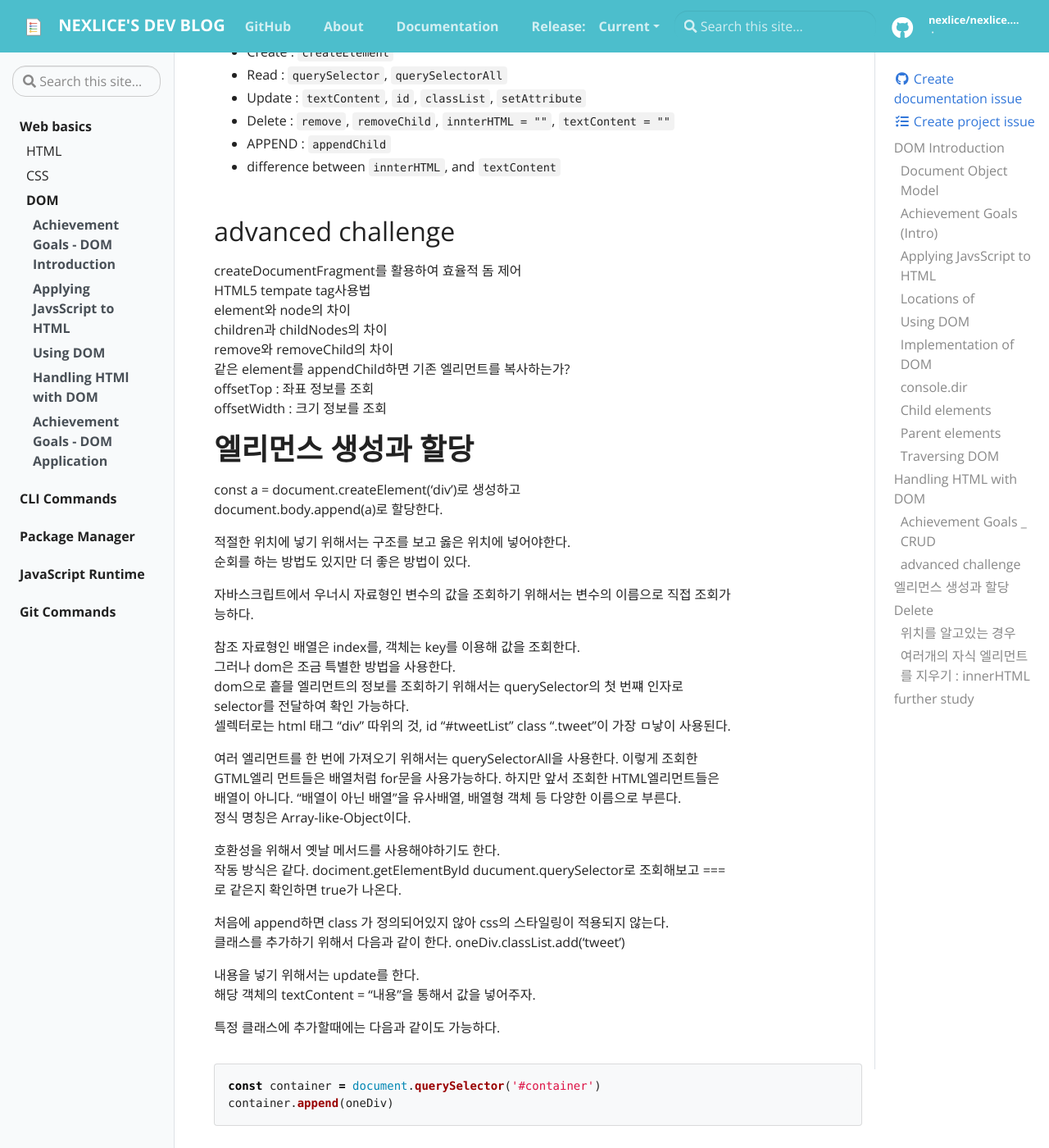
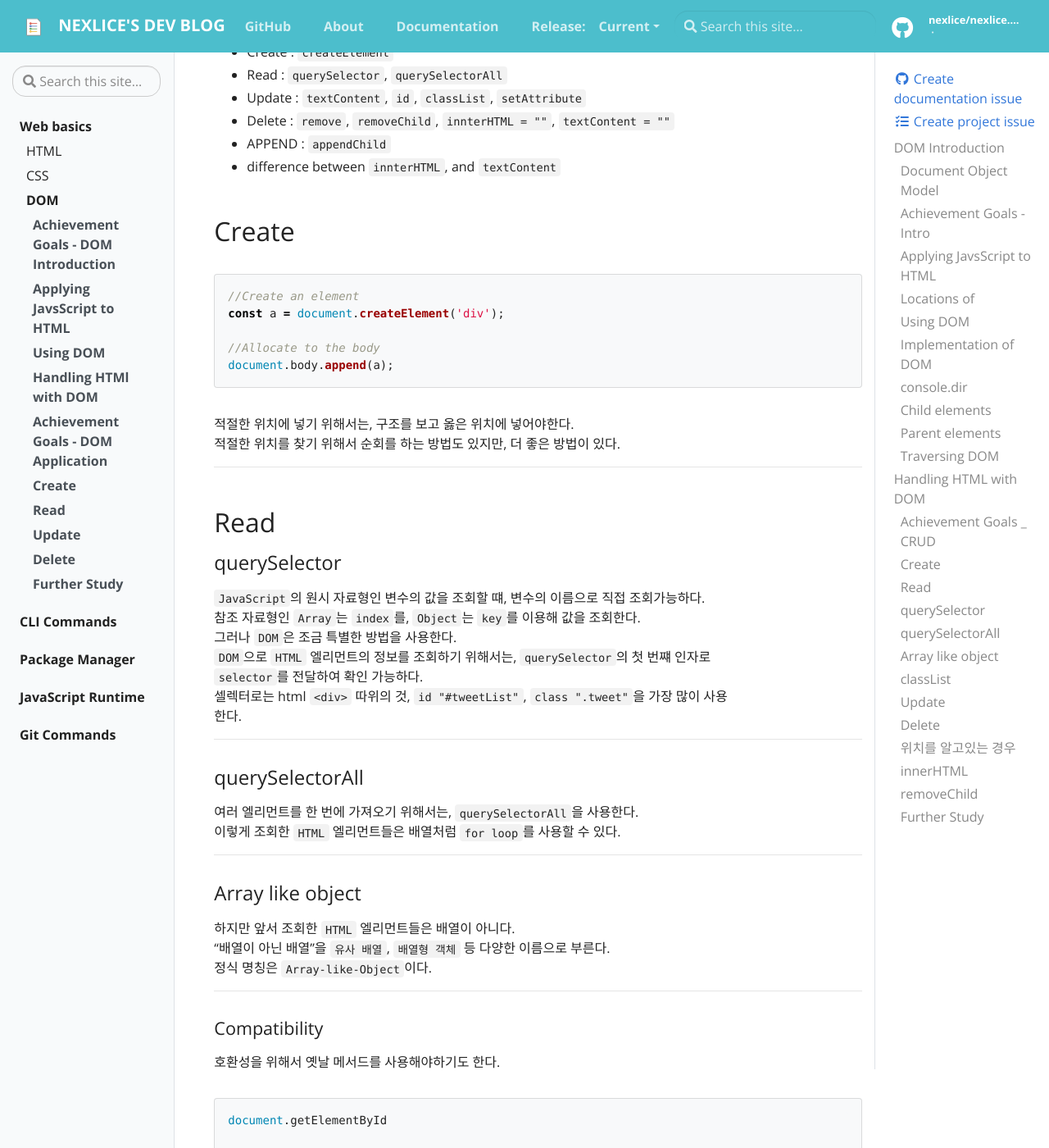
Before and after one commit to nexlice/nexlice.github.io, a Jekyll site: the page built from _docs/Web_Basics/dom.md, in a window 1280 px wide and 1400 px high, scrolled down 4569 px. Shown: the whole window at 82% size. Built offline with Jekyll 4.4.1, drawn with Linux system fonts in a browser that asks for light colours; some of the changed text lies outside the part shown.

Commit message:
docs: done dom.md

````diff
--- a/_docs/Web_Basics/dom.md
+++ b/_docs/Web_Basics/dom.md
@@ -27,7 +27,7 @@ description: Learn about basic git commands!
 
 ---
 
-## Achievement Goals (Intro)
+## Achievement Goals - Intro
 - `DOM`의 개념을 이해하기
 - `DOM`의 구조를 파악하고, `HTML`과 `DOM`이 어떻게 닮아있는지 확인한다.
 - `HTML`에서 `JavaScript`파일을 불러올 때 주의점에 대해 이해한다.
@@ -189,51 +189,66 @@ CRUD는 Create, Read, Update, and Delete를 의미한다.
 - APPEND : `appendChild`
 - difference between `innterHTML`, and `textContent`
 
-## advanced challenge
-createDocumentFragment를 활용하여 효율적 돔 제어
-HTML5 tempate tag사용법
-element와 node의 차이
-children과 childNodes의 차이
-remove와 removeChild의 차이
-같은 element를 appendChild하면 기존 엘리먼트를 복사하는가?
-offsetTop : 좌표 정보를 조회
-offsetWidth : 크기 정보를 조회
+## Create
+```javascript
+//Create an element
+const a = document.createElement('div');
 
-# 엘리먼스 생성과 할당
-const a = document.createElement('div')로 생성하고
-document.body.append(a)로 할당한다.
-
-적절한 위치에 넣기 위해서는 구조를 보고 옳은 위치에 넣어야한다.
-순회를 하는 방법도 있지만 더 좋은 방법이 있다.
-
-자바스크립트에서 우너시 자료형인 변수의 값을 조회하기 위해서는
-변수의 이름으로 직접 조회가능하다.
-
-참조 자료형인 배열은 index를, 객체는 key를 이용해 값을 조회한다.
-그러나 dom은 조금 특별한 방법을 사용한다.
-dom으로 흩믈 엘리먼트의 정보를 조회하기 위해서는 querySelector의 첫 번쨰 인자로 selector를 전달하여 확인 가능하다.
-셀렉터로는 html 태그 "div" 따위의 것,
-id "#tweetList"
-class ".tweet"이 가장 ㅁ낳이 사용된다.
+//Allocate to the body
+document.body.append(a);
+```
+적절한 위치에 넣기 위해서는, 구조를 보고 옳은 위치에 넣어야한다.
+적절한 위치를 찾기 위해서 순회를 하는 방법도 있지만, 더 좋은 방법이 있다.
 
 
-여러 엘리먼트를 한 번에 가져오기 위해서는 querySelectorAll을 사용한다.
-이렇게 조회한 GTML엘리 먼트들은 배열처럼 for문을 사용가능하다.
-하지만 앞서 조회한 HTML엘리먼트들은 배열이 아니다.
-"배열이 아닌 배열"을 유사배열, 배열형 객체 등 다양한 이름으로 부른다.
-정식 명칭은 Array-like-Object이다.
+---
 
+## Read
+
+### querySelector
+`JavaScript`의 원시 자료형인 변수의 값을 조회할 떄, 변수의 이름으로 직접 조회가능하다.
+참조 자료형인 `Array`는 `index`를, `Object`는 `key`를 이용해 값을 조회한다.
+그러나 `DOM`은 조금 특별한 방법을 사용한다.
+`DOM`으로 `HTML` 엘리먼트의 정보를 조회하기 위해서는, `querySelector`의 첫 번쨰 인자로 `selector`를 전달하여 확인 가능하다.
+셀렉터로는 html `<div>` 따위의 것, `id "#tweetList"`, `class ".tweet"`을 가장 많이 사용한다.
+
+---
+
+### querySelectorAll
+여러 엘리먼트를 한 번에 가져오기 위해서는, `querySelectorAll`을 사용한다.
+이렇게 조회한 `HTML` 엘리먼트들은 배열처럼 `for loop`를 사용할 수 있다.
+
+---
+
+### Array like object
+하지만 앞서 조회한 `HTML` 엘리먼트들은 배열이 아니다.
+"배열이 아닌 배열"을 `유사 배열`, `배열형 객체` 등 다양한 이름으로 부른다.
+정식 명칭은 `Array-like-Object`이다.
+
+---
+
+#### Compatibility
 호환성을 위해서 옛날 메서드를 사용해야하기도 한다.
-작동 방식은 같다.
-dociment.getElementById
-ducument.querySelector로 조회해보고 === 로 같은지 확인하면 true가 나온다.
+```javascript
+document.getElementById
 
-처음에 append하면 class 가 정의되어있지 않아 css의 스타일링이 적용되지 않는다.
+// 이 메서드는 ducument.querySelector와 정확히 같은 일을 수행한다.
+```
+
+---
+
+### classList
+ `JavaScript`로 만든 엘리먼트를 append하면 `class`가 정의되어있지 않아, `CSS`의 스타일링이 적용되지 않는다.
 클래스를 추가하기 위해서 다음과 같이 한다.
+```javascript
 oneDiv.classList.add('tweet')
+```
 
+---
+
+## Update
 내용을 넣기 위해서는 update를 한다.
-해당 객체의 textContent = "내용"을 통해서 값을 넣어주자.
+해당 객체의 `textContent = "내용"`을 통해서 값을 넣어주자.
 
 특정 클래스에 추가할때에는 다음과 같이도 가능하다.
 ```javascript
@@ -241,10 +256,12 @@ const container = document.querySelector('#container')
 container.append(oneDiv)
 ```
 
-class , id 말고 다른 attribute를 추가하기위해서는 setAttribute를 사용하자.
+`class`, `id` 말고 다른 attribute를 추가하기위해서는 `setAttribute`를 사용하자.
 
-# Delete
-## 위치를 알고있는 경우
+---
+
+## Delete
+### 위치를 알고있는 경우
 ```javascript
 const container = document.querySelector('#container')
 const tweetDiv = document.createElement('div')
@@ -252,16 +269,22 @@ container.append(tweetDiv)
 tweetDiv.remove()
 ```
 
-## 여러개의 자식 엘리먼트를 지우기 : innerHTML
+---
+
+### innerHTML
 ```javascript
 document.querySelectore('#container').innerHTML = '';
 ```
-모든 자식 엘리먼트를 지운다는 점에서 벌써 보안 문제가 있는 것 같다.
-그래서 방법을 대신할 다른 메서드를 사용한다.
+모든 자식 엘리먼트를 지운다는 점에서 보안 문제가 발생한다.
+그래서 `innerHTML`을 권장하지 않고 대신할 다른 메서드를 사용한다.
 
-removeChildsms 자식 엘리먼트를 지정해서 삭제한다.
-모든 자식 엘리먼트를 삭제하기위해 반복문을 활용할 수 있다.
-다음 코드는 자식 엘리먼트가 ㄴ마아있지 않을 때까지 첫번째 자식 엘리먼트를 삭제하는 코드이다.
+
+---
+
+### removeChild
+`innerHTML`과 같은 일을 수행한다; 자식 엘리먼트를 지정해서 삭제한다.
+모든 자식 엘리먼트를 삭제하기 위해 반복문을 활용할 수 있다.
+다음 코드는 자식 엘리먼트가 남아있지 않을 때까지 첫번째 자식 엘리먼트를 삭제하는 코드이다.
 
 ```javascript
 const container - dociment.querySelector('#container');
@@ -283,23 +305,23 @@ while (container.children.length > 1){
 }
 ```
 
-또는 직접 클래스 이름이 tweet 인 엘리먼트만 찾아서 지운다.
+또는 직접 클래스 이름이 `tweet`인 엘리먼트만 찾아서 지울 수 있다.
 ```javascript
 const tweets = dociment.querySelectorALL('.tweet')
 tweets.forEach(function(tweet)){
     tweet.remove();
 }
-
-// 이벤트 핸들러 안에 인자로 객체를 넣으면 어떻게 되지??
-// or
-
-for (let tweet of tweets)P
-tweet.remove()
 ```
 
-# further study
+---
+
+## Further Study
 - the difference between element and node
 - difference between children and childNodes in javascript dom
 - difference between removeChild and remove in javaScript dom
 - tweets에 forEach는 되는데, reduce 는 안되는 이유 (why array method is nor working on nodelist)
 - tweets를 유사배열에서 배열로 바꾸는 방법 (how to convert nodelist into javascript array)
+- 같은 element를 appendChild하면 기존 엘리먼트를 복사하는가?
+- createDocumentFragment
+- HTML5 tempate tag
+- offsetTop. offsetWidth
````
Also changed, not shown: other parts of _docs/Web_Basics/dom.md (+4 -5 lines), _data/toc.yml (+12 -3 lines).
